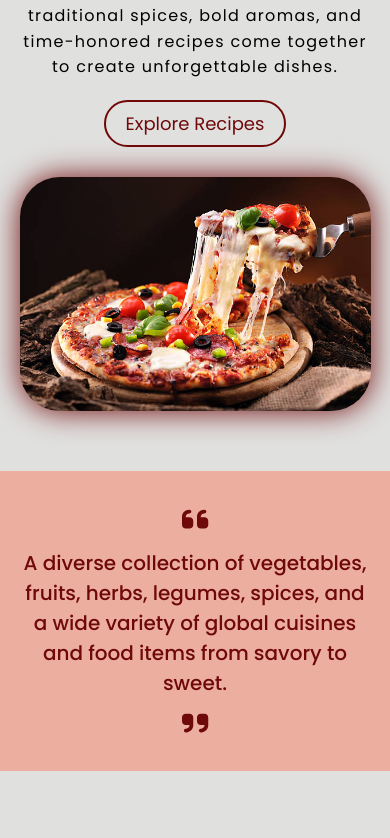
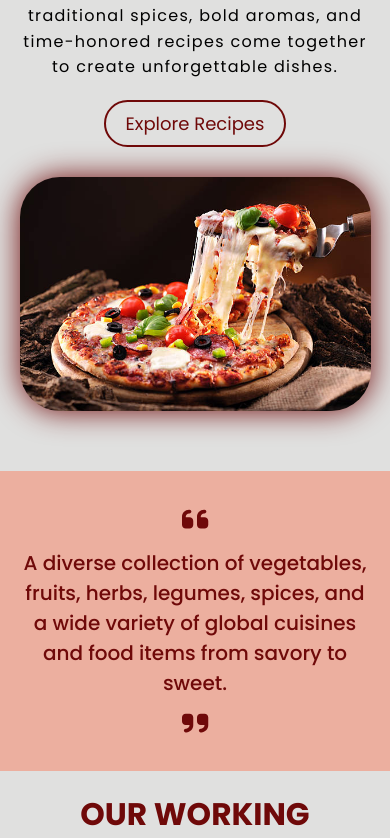
Before and after one commit to PavitrankMishra/Food-Recipe-, a React (Vite) app: page / in a window 390 px wide. Shown: the part 882-1720 px from the top of the page. Before the commit the page ends 1673 px from the top, so only its background shows below. Built offline with nearby package versions, Linux system fonts and the light colour scheme; a web font is replaced by a local one.

Commit message:
"feat: Added responsive heading for Working component"

```diff
--- a/src/Components/Home.jsx
+++ b/src/Components/Home.jsx
@@ -9,6 +9,7 @@ import Pasta from "../Assets/Pasta.jpg";
 import Cake from "../Assets/cake.webp";
 import AboutUs from "./AboutUs";
 import Banner from "./Banner";
+import Working from "./Working";
 
 const Home = () => {
   return (
@@ -75,6 +76,7 @@ const Home = () => {
       </section>
       <AboutUs />
       <Banner />
+      <Working />
     </>
   );
 };
--- /dev/null
+++ b/src/Components/Working.css
@@ -0,0 +1,23 @@
+.workingContainer {
+    display:flex;
+    align-items: center;
+    justify-content: center;
+}
+
+.workingContainer h1 {
+    font-size: 6vw;
+    text-transform: uppercase;
+    color:#6f0909;
+}
+
+@media screen and (max-width:768px) {
+    .workingContainer h1 {
+        font-size: 8vw;
+    }
+}
+
+@media screen and (max-width:480px) {
+    .workingContainer h1 {
+        font-size: 8vw;
+    }
+}
--- /dev/null
+++ b/src/Components/Working.jsx
@@ -0,0 +1,14 @@
+import React from "react";
+import "./Working.css";
+
+const Working = () => {
+  return (
+    <>
+      <section className="workingContainer">
+        <h1>Our Working</h1>
+      </section>
+    </>
+  );
+};
+
+export default Working;
```
